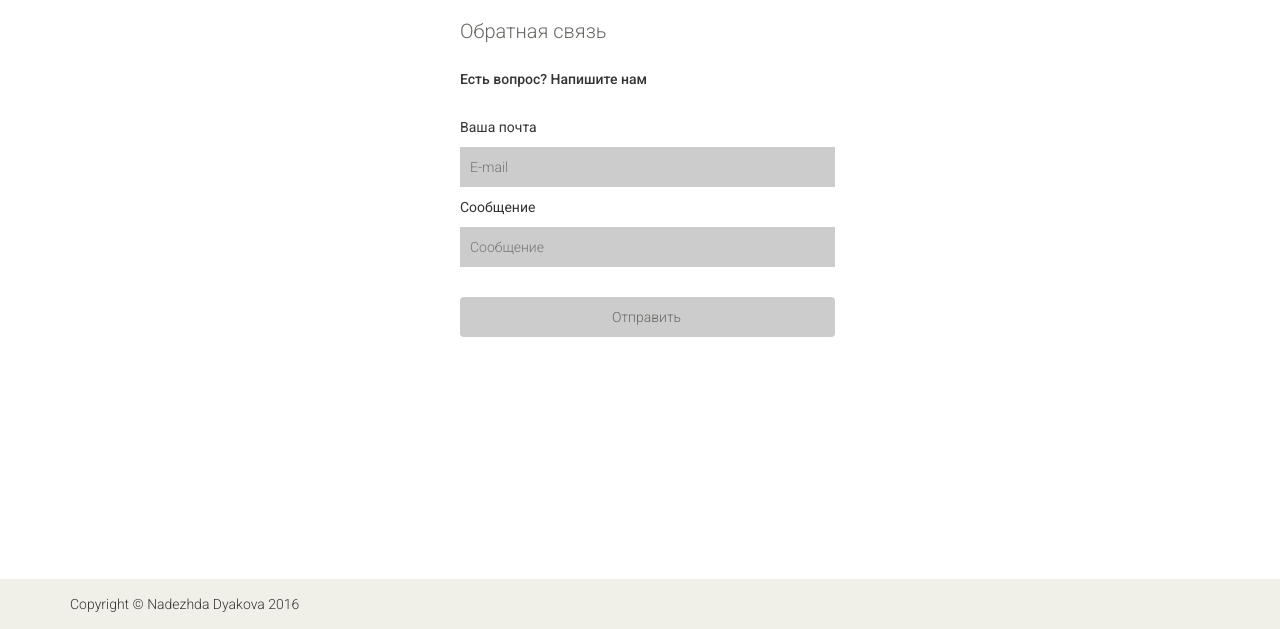
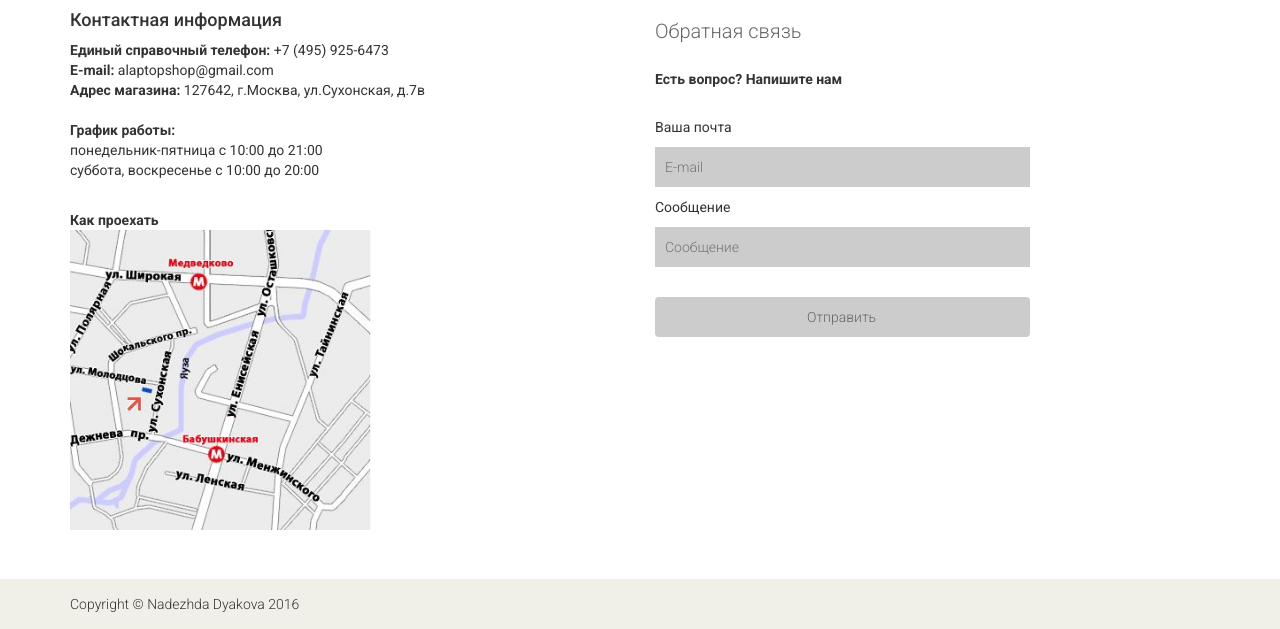
Before and after one commit to wlad96/myshop, a PHP site: page /contacts/ in a window 1280 px wide. Shown: the part 171-800 px from the top of the page. Run offline with PHP 8.4, Linux system fonts and the light colour scheme; some libraries are stand-ins or nearby versions.

Commit message:
contact information

```diff
--- a/nbproject/private/private.xml
+++ b/nbproject/private/private.xml
@@ -3,15 +3,13 @@
     <editor-bookmarks xmlns="http://www.netbeans.org/ns/editor-bookmarks/2" lastBookmarkId="0"/>
     <open-files xmlns="http://www.netbeans.org/ns/projectui-open-files/2">
         <group>
-            <file>file:/C:/OpenServer/domains/myshop/models/Product.php</file>
             <file>file:/C:/OpenServer/domains/myshop/template/css/main.css</file>
-            <file>file:/C:/OpenServer/domains/myshop/controllers/CatalogController.php</file>
             <file>file:/C:/OpenServer/domains/myshop/views/product/view.php</file>
             <file>file:/C:/OpenServer/domains/myshop/controllers/SiteController.php</file>
             <file>file:/C:/OpenServer/domains/myshop/views/catalog/category.php</file>
-            <file>file:/C:/OpenServer/domains/myshop/views/layouts/header.php</file>
-            <file>file:/C:/OpenServer/domains/myshop/components/Router.php</file>
+            <file>file:/C:/OpenServer/domains/myshop/controllers/UserController.php</file>
             <file>file:/C:/OpenServer/domains/myshop/views/catalog/index.php</file>
+            <file>file:/C:/OpenServer/domains/myshop/views/site/contact.php</file>
         </group>
     </open-files>
 </project-private>
--- a/template/css/main.css
+++ b/template/css/main.css
@@ -54,6 +54,9 @@ h1, h2, h3, h4, h5, h6 {
     font-family: 'Roboto', sans-serif;
 }
 
+h5 {
+    font-weight: bold;
+}
 .btn:hover,
 .btn:focus{
     outline: none;
@@ -102,7 +105,14 @@ a#scrollUp i{
     background:inherit;
 }
 
-
+.contact-information-map {
+    padding-top: 30px;
+    padding-bottom: 20px;
+}
+
+.contact-information-map img {
+    height: 300px;
+}
 .social-icons ul li a {
     border: 0 none;
     border-radius: 0;
--- a/views/site/contact.php
+++ b/views/site/contact.php
@@ -4,7 +4,22 @@
     <div class="container">
         <div class="row">
 
-            <div class="col-sm-4 col-sm-offset-4 padding-right">
+            <div class="col-sm-6 padding-right contact-information">
+                <h4>Контактная информация</h4>
+                <b>Единый справочный телефон:</b> +7 (495) 925-6473 <br>
+                <b>E-mail:</b> alaptopshop@gmail.com<br>
+                <b>Адрес магазина:</b> 127642, г.Москва, ул.Сухонская, д.7в<br><br>
+                <b>График работы:</b><br>
+                понедельник-пятница с 10:00 до 21:00 <br>
+                суббота, воскресенье с 10:00 до 20:00 <br>
+
+                <div class="contact-information-map">
+                <b>Как проехать</b><br>
+                <img src="../template/images/home/map.jpg" alt="схема проезда">
+                </div>
+            </div>
+
+            <div class="col-sm-4 padding-right">
 
                 <?php if ($result): ?>
                     <p>Сообщение отправлено! Мы ответим Вам на указанный email.</p>
@@ -36,6 +51,14 @@
                 <br/>
                 <br/>
             </div>
+
+<!--            <div class="col-sm-6 padding-right contact-information-map">
+                <b>Как проехать</b>
+                <img src="../template/images/home/map.jpg" alt="схема проезда">
+            </div>-->
+
+
+
         </div>
     </div>
 </section>
```
Also changed, not shown: template/images/home/map.JPG (added).
